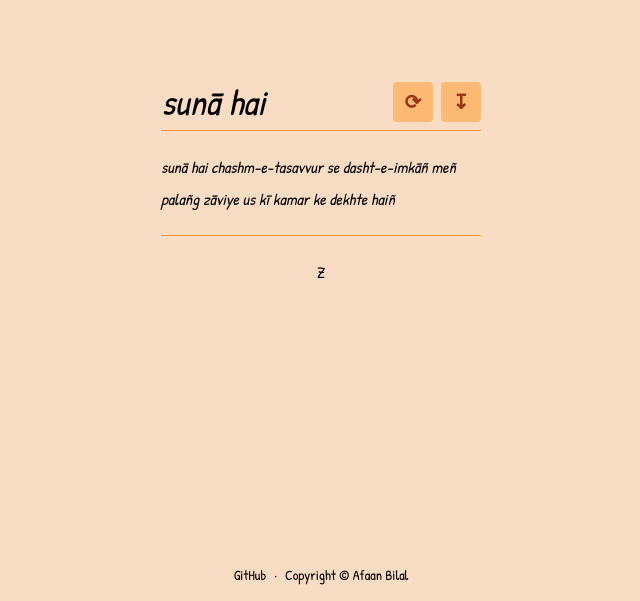
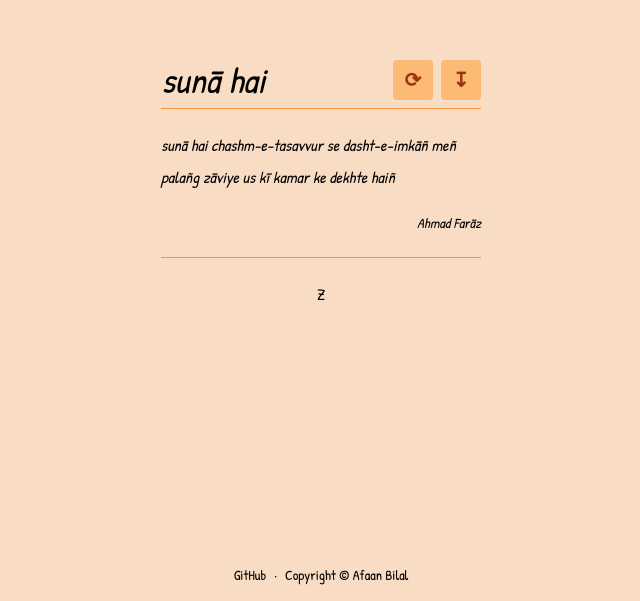
Before and after one commit to AfaanBilal/suna-hai, a Vue app: page / in a window 1280 px wide. Shown: the part 199-800 px from the top of the page, without its empty margins (319-959 px from the left). Built offline with nearby package versions, Linux system fonts and the light colour scheme.

Commit message:
✨ Faraz

```diff
--- a/src/App.vue
+++ b/src/App.vue
@@ -73,6 +73,8 @@ const fullView = ref(false);
                     <div>{{ sunaHai[index][1] }}</div>
                 </div>
 
+                <div class="mt-4 text-sm italic text-right">Ahmad Farāz</div>
+
                 <div class="my-4 border-b border-orange-400"></div>
 
                 <div class="text-center">Z</div>
```
